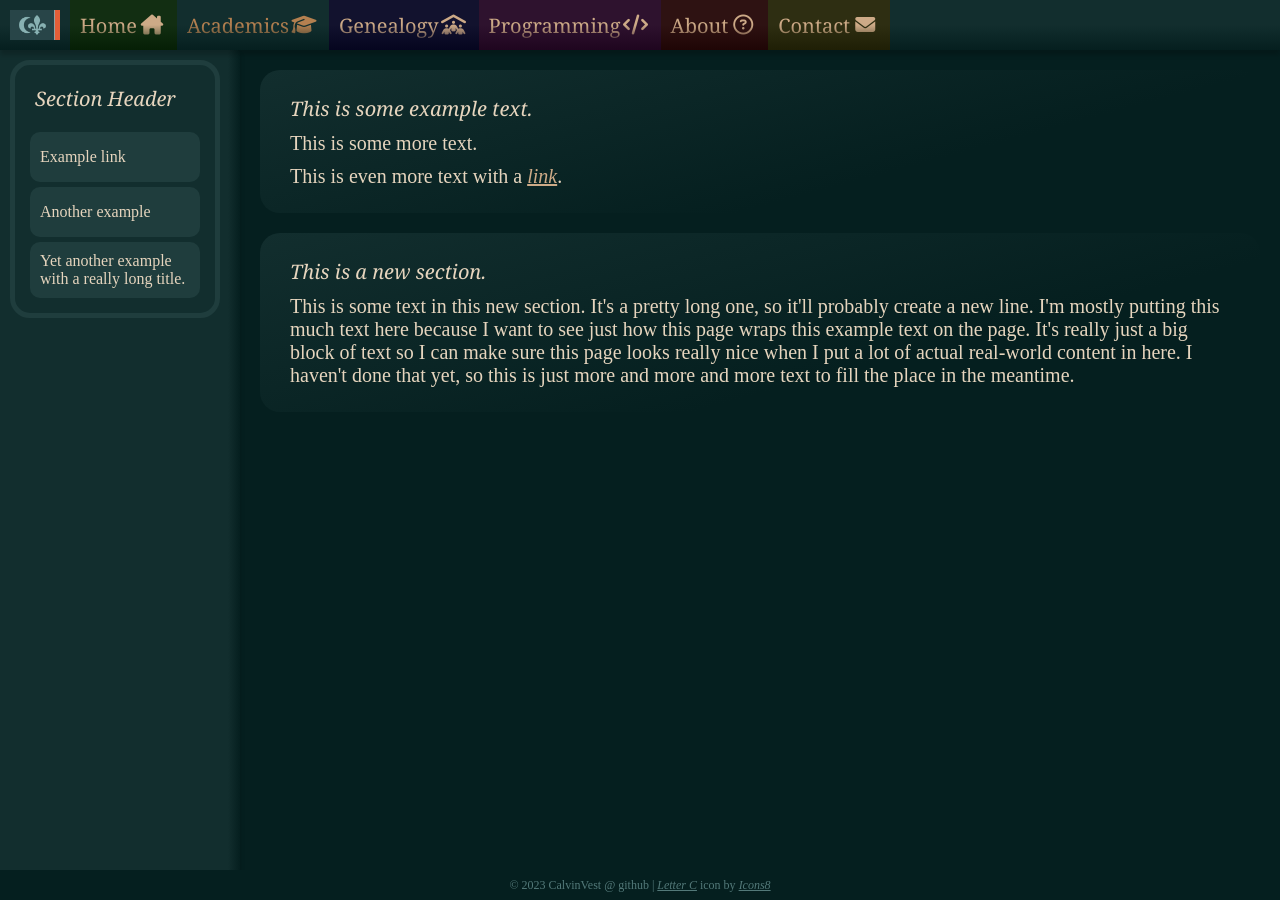
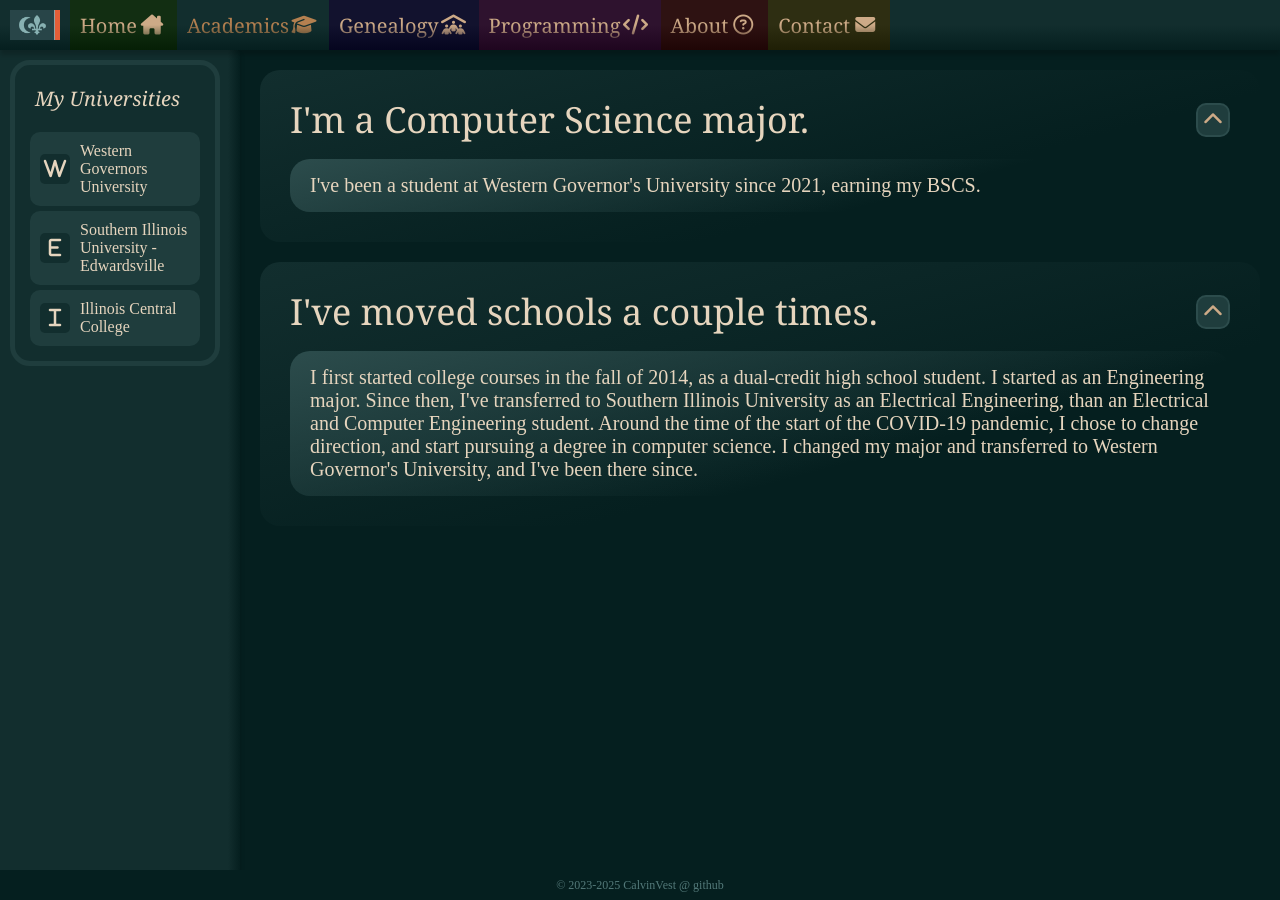
Before and after one commit to CalvinVest/CalvinVest.github.io, a Jekyll site: the page academics/index.html, which Jekyll copies as it is, in a window 1280 px wide and 900 px high. Built offline with Jekyll 4.4.1, drawn with Linux system fonts in a browser that asks for light colours; nearby versions of some CDN libraries; some web fonts are replaced.

Commit message:
Cleaned up skeleton of academics section, including moving sections to proper pages and trimming filler content

```diff
--- a/academics/index.html
+++ b/academics/index.html
@@ -87,45 +87,84 @@
     <div id="page-container">
 		<nav class="sidebar">
 			<section>
-                <!--add h3 for section headers-->
-                <!--add ul with li a href links for items of section-->
-                <h3>Section Header</h3>
+				<h3>My Universities</h3>
 				<ul>
 					<li>
-                        <a href="#" class="side-btn">Example link</a>
+						<a class="side-btn"
+							target="_blank" rel="noopener noreferrer">
+							<div class="icon-container">
+								<i class="fa-solid fa-w"></i>
+							</div>
+							Western Governors University
+						</a>
 					</li>
 					<li>
-                        <a href="#" class="side-btn">Another example</a>
+						<a class="side-btn"
+							target="_blank" rel="noopener noreferrer">
+							<div class="icon-container">
+								<i class="fa-solid fa-e"></i>
+							</div>
+							Southern Illinois University - Edwardsville
+						</a>
 					</li>
 					<li>
-                        <a href="#" class="side-btn">Yet another example with a really long title.</a>
+						<a class="side-btn"
+							target="_blank" rel="noopener noreferrer">
+							<div class="icon-container">
+								<i class="fa-solid fa-i"></i>
+							</div>
+							Illinois Central College
+						</a>
 					</li>
 				</ul>
 			</section>
 		</nav>
 
 		<main id="content-wrap">
-            <!--This is filler content. Replace page-by-page -->
-            <section>
-                <h3>This is some example text.</h3>
-                <p>This is some more text.</p>
-                <p>This is even more text with a <a href="#">link</a>.</p>
+            <section class="expanded">
+            <div class="collapse-section-header">
+                <h1>I'm a Computer Science major.</h1>
+                <button class="collapse-section-toggle" data-target="cs-major">
+                    <div class="icon-container">
+                        <i class="fa-solid fa-chevron-up"></i>
+                    </div>
+                </button>
+            </div>
+
+            <div class="collapse-section-content" data-content="cs-major">
+                <p>I've been a student at Western Governor's University since 2021, earning my BSCS.</p>
+            </div>
             </section>
-            <section>
-                <h3>This is a new section.</h3>
-                <p>This is some text in this new section. It's a pretty long one, so it'll probably create a new line.
-                    I'm mostly putting this much text here because I want to see just how this page wraps this example
-                    text on the page. It's really just a big block of text so I can make sure this page looks really
-                    nice when I put a lot of actual real-world content in here. I haven't done that yet, so this is just
-                    more and more and more text to fill the place in the meantime.</p>
+
+			<section class="expanded">
+            <div class="collapse-section-header">
+                <h1>I've moved schools a couple times.</h1>
+                <button class="collapse-section-toggle" data-target="moved-schools">
+                    <div class="icon-container">
+                        <i class="fa-solid fa-chevron-up"></i>
+                    </div>
+                </button>
+            </div>
+
+            <div class="collapse-section-content" data-content="moved-schools">
+                <p>
+                    I first started college courses in the fall of 2014, as a dual-credit high school student. I
+                    started
+                    as an Engineering major. Since then, I've transferred to Southern Illinois University as an
+                    Electrical Engineering, than an Electrical and Computer Engineering student. Around the time of
+                    the
+                    start of the COVID-19 pandemic, I chose to change direction, and start pursuing a degree in
+                    computer
+                    science. I changed my major and transferred to Western Governor's University, and I've been
+                    there
+                    since.
+                </p>
+            </div>
             </section>
 		</main>
-
 		<footer id="footer">
 			<p>
-                &copy; 2023 CalvinVest @ github |
-                <a target="_blank" href="https://icons8.com/icon/111021/c">Letter C</a> icon by <a target="_blank"
-                    href="https://icons8.com">Icons8</a>
+				&copy; 2023-2025 CalvinVest @ github
 			</p>
 		</footer>
 	</div>
```
Also changed, not shown: academics/employment.html (+4 -30 lines), academics/progress.html (+22 -48 lines), academics/projects/index.html (+4 -29 lines). Lines whose indentation alone changed are shown as unchanged.
